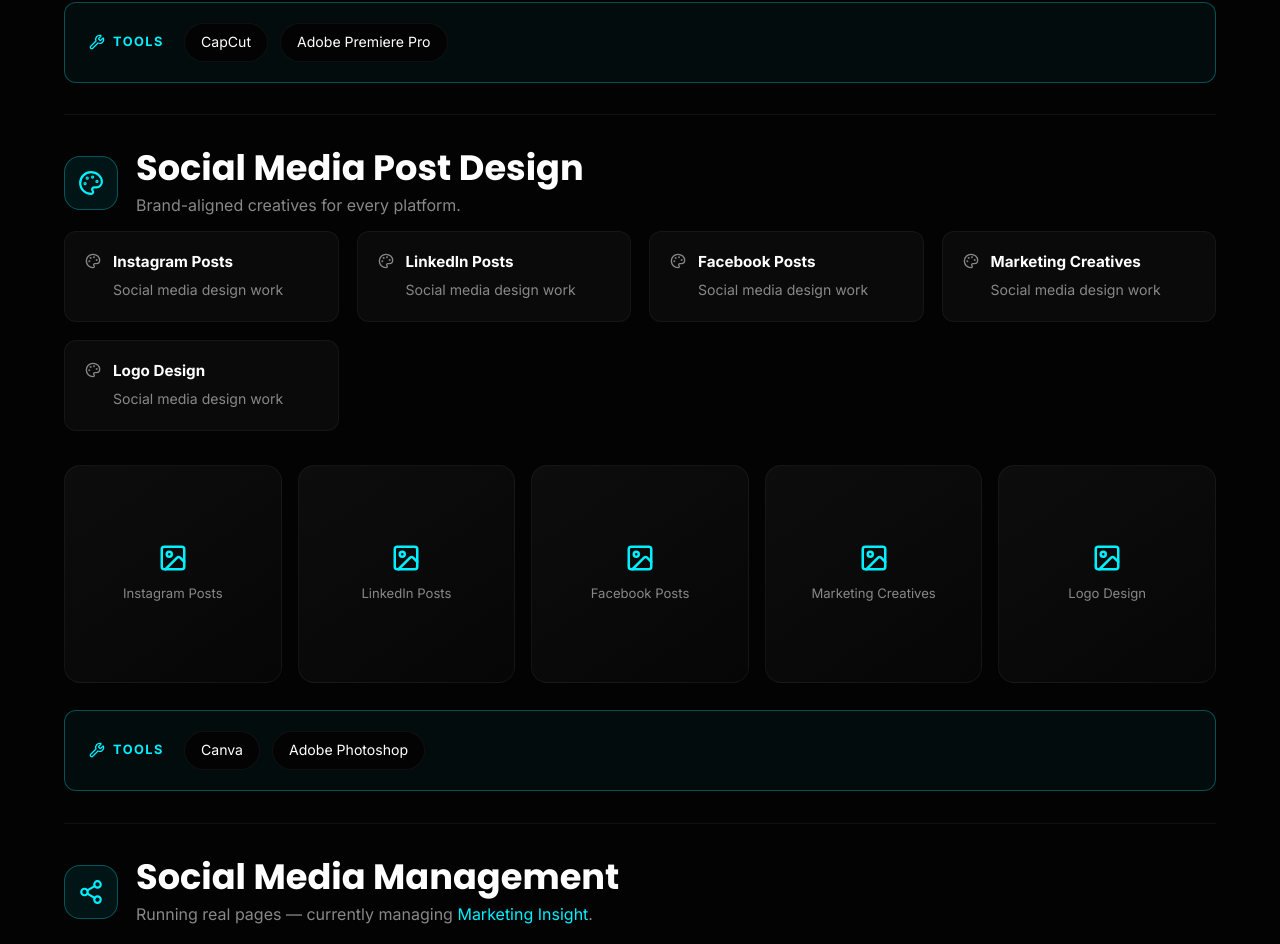
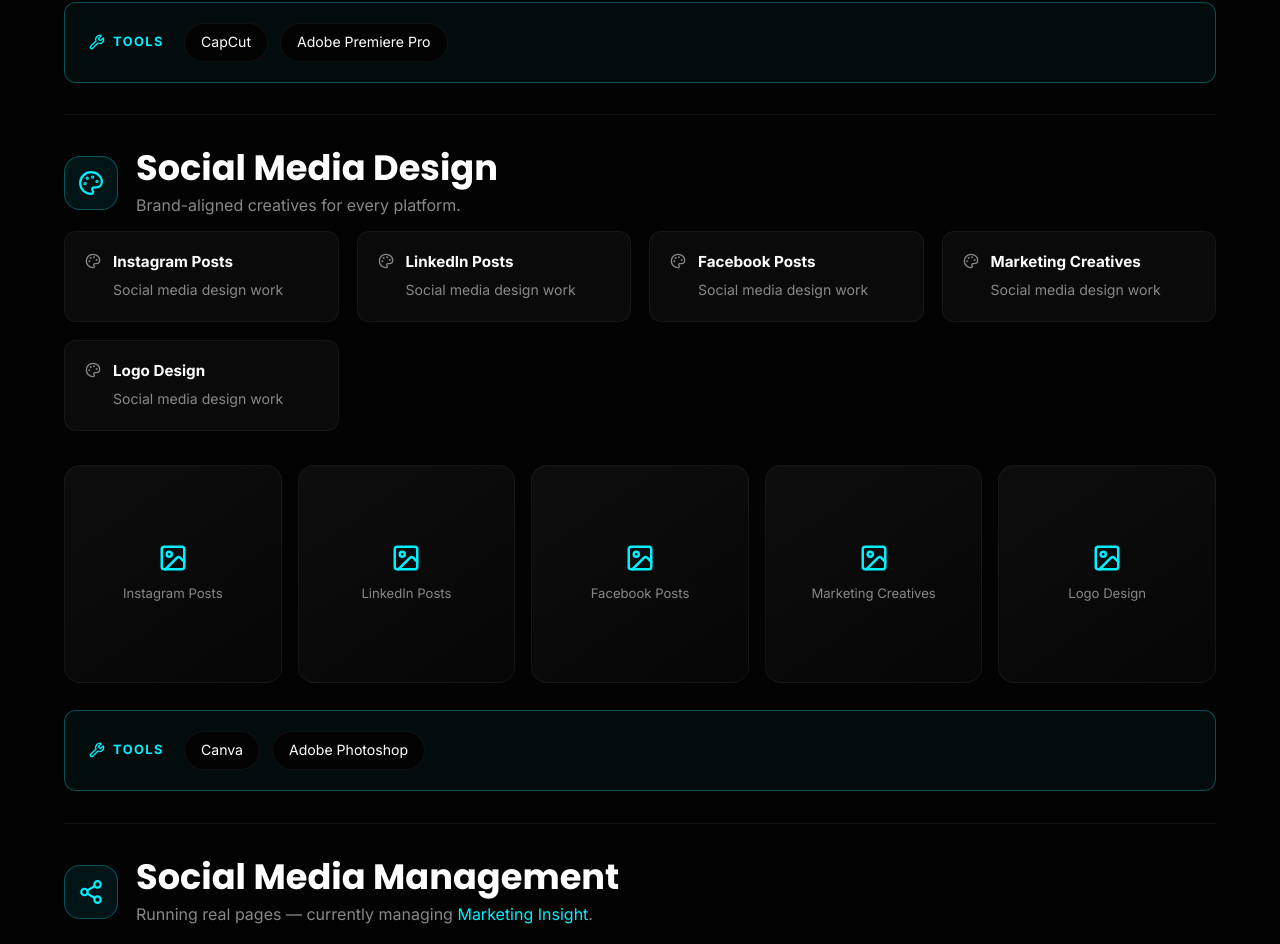
Before and after one commit to aishtiaque875-hub/hyder-shaikh, a React (Vite) app: page /portfolio in a window 1280 px wide. Shown: the part 3045-3989 px from the top of the page. Built offline with nearby package versions, Linux system fonts and the light colour scheme.

Commit message:
Change 'Social Media Post Design' to 'Social Media Design'

```diff
--- a/src/pages/Portfolio.jsx
+++ b/src/pages/Portfolio.jsx
@@ -254,7 +254,7 @@ const Portfolio = () => {
             <div className="pf-header">
               <div className="pf-header-icon"><Palette size={26} /></div>
               <div>
-                <h2 className="pf-title">Social Media Post Design</h2>
+                <h2 className="pf-title">Social Media Design</h2>
                 <p className="pf-subtitle">Brand-aligned creatives for every platform.</p>
               </div>
             </div>
```
